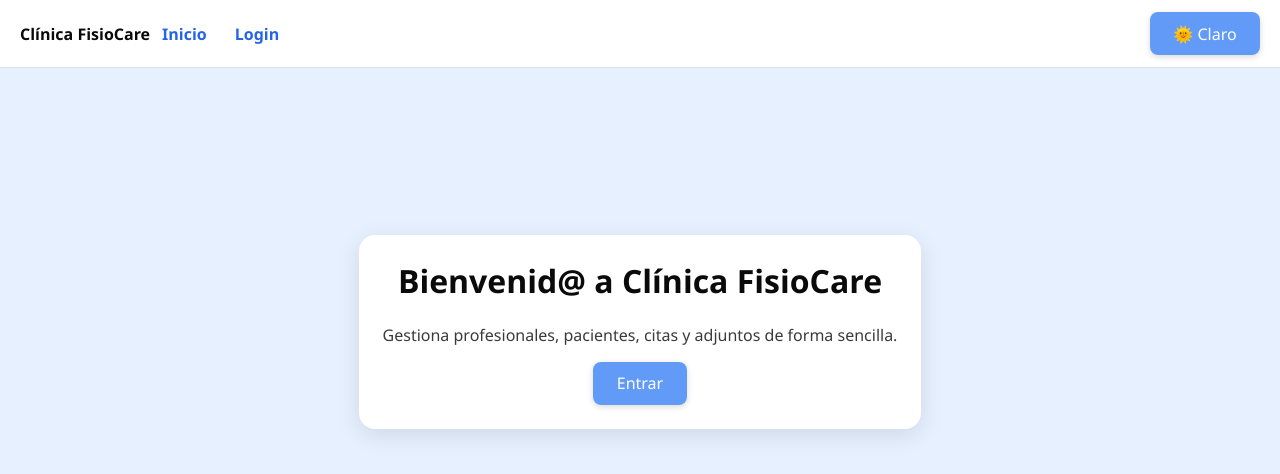
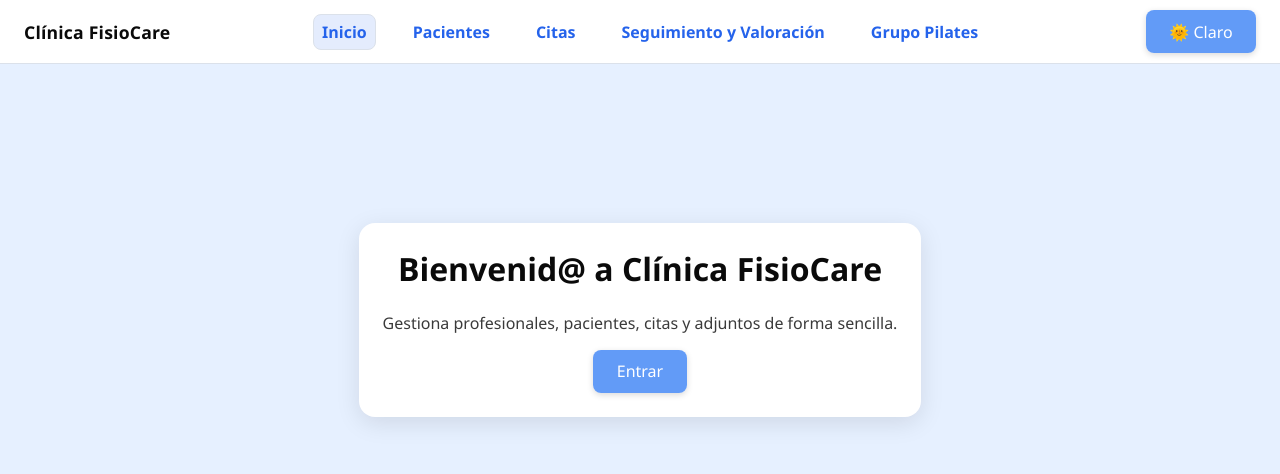
Before and after one commit to Angysg/FisioCare, a React (Vite) app in the folder client/: page / in a window 1280 px wide. Shown: the top 474 px of the page. Built offline with nearby package versions, Linux system fonts and the light colour scheme; no server answers.

Commit message:
Actualización: layout, roles, modo oscuro y ajustes CSS

```diff
--- a/client/src/App.css
+++ b/client/src/App.css
@@ -1,7 +1,7 @@
 :root{
   /* Dark (por defecto) */
   --bg:#0f172a;
-  --surface:#111827;
+  --surface:#1c2840;
   --text:#e2e8f0;
   --muted:#94a3b8;
   --border:#1f2937;
@@ -69,6 +69,13 @@ body{
   transition: background-color .3s ease, color .3s ease;
 }
 
+/* Contenedor general: recupera márgenes y respiro */
+.container{
+  max-width: 1100px;
+  margin: 0 auto;
+  padding: 20px;
+}
+
 /* Header */
 header{
   position: sticky; top:0; z-index:10;
@@ -77,8 +84,14 @@ header{
 }
 nav a{
   color: var(--link); text-decoration: none; font-weight: 600; margin-right: 1rem;
+  padding: 6px 8px; border-radius: 8px; border: 1px solid transparent;
 }
 nav a:hover{ color: var(--link-hover); text-decoration: underline; }
+/* Estado activo para NavLink */
+nav a.active{
+  background: color-mix(in srgb, var(--link) 12%, transparent);
+  border-color: var(--border);
+}
 
 /* =========================
    Título de página
@@ -185,10 +198,8 @@ button[disabled]{ opacity:.6; cursor:not-allowed }
   display: grid;
   gap: 12px;
 }
-
-/* Tarjeta de cada paciente (ligera, sin “blanco puro”) */
 #listaPacientes .pac-item {
-  background: var(--panel);                   /* usa panel según tema */
+  background: var(--panel);
   border: 1px solid var(--border);
   border-radius: 10px;
   padding: 10px 12px;
@@ -196,34 +207,28 @@ button[disabled]{ opacity:.6; cursor:not-allowed }
   display: flex;
   flex-direction: column;
 }
-
-/* Hover consistente */
 #listaPacientes .pac-item:hover {
   background: var(--panel-hover);
   transform: translateY(-1px);
 }
-
-/* Tipografías internas */
 #listaPacientes .pac-item .name {
   font-weight: 700;
   line-height: 1.25;
   margin-bottom: 2px;
   color: var(--text);
 }
-
-/* En oscuro, subimos el contraste de la línea secundaria */
 #listaPacientes .pac-item .meta {
   font-size: .95rem;
-  color: color-mix(in oklab, var(--text) 72%, transparent); /* buena legibilidad */
+  color: color-mix(in oklab, var(--text) 72%, transparent);
 }
 
-/* Cabecera local de página: sin fondo ni borde */
+/* Cabecera local de página */
 .page-header{
   display: flex;
   justify-content: space-between;
   align-items: center;
   margin: 0 0 12px 0;
-  background: transparent !important; /* clave para no coger el fondo del header global */
+  background: transparent !important;
   border: 0 !important;
   padding: 0;
 }
@@ -232,14 +237,53 @@ button[disabled]{ opacity:.6; cursor:not-allowed }
 }
 .page-header__user{ color: var(--muted); }
 
-/* Título de página usa variables del tema (ya definidas) */
+/* Título de página */
 .page-title{
   margin: 0;
   font-size: 2rem;
   letter-spacing: .02em;
   font-weight: 800;
-  color: var(--title);      /* en claro = oscuro; en oscuro = claro */
+  color: var(--title);
   text-shadow: var(--title-shadow);
-  background: transparent; /* por si acaso */
+  background: transparent;
   display: inline-block;
 }
+
+/* --------- Dashboard como lista vertical ---------- */
+.dashboard-list {
+  display: grid;
+  grid-template-columns: 1fr;
+  gap: 16px;
+  margin-top: 12px;
+}
+/* Evita que los enlaces del dashboard cambien el color visitado */
+.card-link, .card-link:visited { color: inherit; }
+
+.card-link {
+  display: block;
+  padding: 16px 18px;
+  border-radius: 14px;
+  border: 1px solid var(--card-bd, var(--border));
+  background: var(--card-bg);
+  text-decoration: none;
+  transition: box-shadow .15s ease, transform .05s ease, border-color .15s ease;
+}
+.card-link:hover {
+  transform: translateY(-1px);
+  box-shadow: 0 4px 16px rgba(0,0,0,.10);
+  border-color: var(--card-bd-strong, var(--border));
+}
+.card-link h2, .card-link p { margin: 0; color: var(--text); }
+.card-link p { color: var(--muted); margin-top: .35rem; }
+
+/* Variables específicas para las tarjetas del dashboard */
+body.light {
+  --card-bg: #ffffff;                 /* tarjetas claras y limpias */
+  --card-bd: rgba(15, 23, 42, .15);
+  --card-bd-strong: rgba(15, 23, 42, .30);
+}
+body.dark {
+  --card-bg: #151c2b;                 /* como el listado de pacientes */
+  --card-bd: rgba(255, 255, 255, .12);
+  --card-bd-strong: rgba(255, 255, 255, .24);
+}
--- a/client/src/App.jsx
+++ b/client/src/App.jsx
@@ -1,20 +1,36 @@
-// Rutas de la app: /login y /pacientes (protegida)
 import { BrowserRouter, Routes, Route, Navigate } from "react-router-dom";
 import Layout from "./components/Layout.jsx";
 import Home from "./pages/Home.jsx";
 import Login from "./pages/Login";
 import Pacientes from "./pages/Pacientes";
 import ProtectedRoute from "./components/ProtectedRoute";
+import Dashboard from "./pages/Dashboard.jsx";
+import Citas from "./pages/Citas.jsx";
+import Seguimiento from "./pages/Seguimiento.jsx";
+import Pilates from "./pages/Pilates.jsx";
+import Fisioterapeutas from "./pages/Fisioterapeutas.jsx";
 
 export default function App() {
   return (
     <BrowserRouter>
       <Routes>
-        {/* Inicio (si hay sesión, el botón te llevará a /pacientes) */}
-        <Route path="/" element={<Layout><Home/></Layout>} />
+        {/* Inicio */}
+        <Route path="/" element={<Layout><Home /></Layout>} />
 
-        {/* Login (también bajo el layout para tener el header global con el toggle) */}
-        <Route path="/login" element={<Layout><Login/></Layout>} />
+        {/* Login */}
+        <Route path="/login" element={<Layout><Login /></Layout>} />
+
+        {/* Dashboard (protegido) */}
+        <Route
+          path="/dashboard"
+          element={
+            <Layout>
+              <ProtectedRoute>
+                <Dashboard />
+              </ProtectedRoute>
+            </Layout>
+          }
+        />
 
         {/* Pacientes (protegida) */}
         <Route
@@ -22,14 +38,62 @@ export default function App() {
           element={
             <Layout>
               <ProtectedRoute>
-                <Pacientes/>
+                <Pacientes />
+              </ProtectedRoute>
+            </Layout>
+          }
+        />
+
+        {/* Citas (protegida) */}
+        <Route
+          path="/citas"
+          element={
+            <Layout>
+              <ProtectedRoute>
+                <Citas />
+              </ProtectedRoute>
+            </Layout>
+          }
+        />
+
+        {/* Seguimiento (protegida) */}
+        <Route
+          path="/seguimiento"
+          element={
+            <Layout>
+              <ProtectedRoute>
+                <Seguimiento />
+              </ProtectedRoute>
+            </Layout>
+          }
+        />
+
+        {/* Grupo Pilates (protegida) */}
+        <Route
+          path="/pilates"
+          element={
+            <Layout>
+              <ProtectedRoute>
+                <Pilates />
+              </ProtectedRoute>
+            </Layout>
+          }
+        />
+
+        {/* Fisioterapeutas (protegida, visible solo en UI si admin) */}
+        <Route
+          path="/fisioterapeutas"
+          element={
+            <Layout>
+              <ProtectedRoute>
+                <Fisioterapeutas />
               </ProtectedRoute>
             </Layout>
           }
         />
 
         {/* Fallback */}
-        <Route path="*" element={<Navigate to="/" />} />
+        <Route path="*" element={<Navigate to="/" replace />} />
       </Routes>
     </BrowserRouter>
   );
--- a/client/src/components/Layout.jsx
+++ b/client/src/components/Layout.jsx
@@ -1,33 +1,93 @@
-import { Link } from "react-router-dom";
-import ThemeToggle from "./ThemeToggle.jsx";
-import { isLoggedIn } from "../auth.js";
-
-const clinicName = import.meta.env.VITE_CLINIC_NAME || "Clínica";
+import { Link, NavLink } from "react-router-dom";
+import ThemeToggle from "./ThemeToggle";
+import { getRole } from "../session";
 
 export default function Layout({ children }) {
-  const logged = isLoggedIn();
+  const role = getRole(); // "admin" | "fisioterapeuta"
+
+  const base = [
+    { to: "/", label: "Inicio" },
+    { to: "/pacientes", label: "Pacientes" },
+    { to: "/citas", label: "Citas" },
+    { to: "/seguimiento", label: "Seguimiento y Valoración" },
+    { to: "/pilates", label: "Grupo Pilates" },
+  ];
+  const extraAdmin =
+    role === "admin" ? [{ to: "/fisioterapeutas", label: "Fisioterapeutas" }] : [];
+  const links = [...base, ...extraAdmin];
 
   return (
-    <div style={{ minHeight: "100vh", display: "flex", flexDirection: "column" }}>
-      {/* Header global */}
-      <header style={{
-        display:"flex", alignItems:"center", justifyContent:"space-between",
-        padding:"12px 20px", borderBottom:"1px solid var(--border)"
-      }}>
-        <div style={{ display:"flex", alignItems:"center", gap:12 }}>
-          <span style={{ fontWeight:800 }}>{clinicName}</span>
-          <nav style={{ display:"flex", gap:12 }}>
-            <Link to="/">Inicio</Link>
-            {logged ? <Link to="/pacientes">Pacientes</Link> : <Link to="/login">Login</Link>}
+    <>
+      <header
+        style={{
+          position: "sticky",
+          top: 0,
+          zIndex: 20,
+          backdropFilter: "saturate(180%) blur(8px)",
+          background: "var(--surface)",
+          borderBottom: "1px solid var(--border)",
+        }}
+      >
+        {/* Wrapper del header un poco más ancho que .container normal */}
+        <div
+          style={{
+            maxWidth: "1280px",              // ⬅️ más ancho para separar extremos
+            margin: "0 auto",
+            padding: "10px 24px",            // ⬅️ pequeño padding lateral
+            display: "grid",
+            gridTemplateColumns: "auto 1fr auto", // título | nav | toggle
+            alignItems: "center",
+            columnGap: "16px",
+          }}
+        >
+          {/* Izquierda: logo / título */}
+          <div style={{ justifySelf: "start" }}>
+            <Link
+              to="/"
+              style={{
+                fontWeight: 800,
+                textDecoration: "none",
+                color: "var(--text)",
+                fontSize: "1.1rem",
+                letterSpacing: ".2px",
+              }}
+            >
+              Clínica FisioCare
+            </Link>
+          </div>
+
+          {/* Centro: navegación */}
+          <nav
+            className="topnav"
+            style={{
+              display: "flex",
+              gap: "12px",
+              flexWrap: "wrap",
+              justifyContent: "center",
+            }}
+          >
+            {links.map((l) => (
+              <NavLink
+                key={l.to}
+                to={l.to}
+                className={({ isActive }) => (isActive ? "active" : "")}
+              >
+                {l.label}
+              </NavLink>
+            ))}
           </nav>
+
+          {/* Derecha: botón tema completamente al extremo */}
+          <div style={{ justifySelf: "end" }}>
+            <ThemeToggle />
+          </div>
         </div>
-        <ThemeToggle />
       </header>
 
-      {/* Contenido de cada página */}
-      <main style={{ flex:1, padding: 24 }}>
+      {/* Contenido con el ancho habitual */}
+      <div className="container" style={{ paddingTop: 16 }}>
         {children}
-      </main>
-    </div>
+      </div>
+    </>
   );
 }
--- /dev/null
+++ b/client/src/pages/Citas.jsx
@@ -0,0 +1 @@
+export default function Citas(){ return <main className="container"><h1>Citas</h1></main>; }
--- /dev/null
+++ b/client/src/pages/Dashboard.jsx
@@ -0,0 +1,34 @@
+import { Link } from "react-router-dom";
+import { getRole } from "../session";
+
+export default function Dashboard() {
+  const role = getRole(); // "admin" | "fisioterapeuta"
+
+  const comunes = [
+    { title: "Pacientes", to: "/pacientes", desc: "Gestión de fichas" },
+    { title: "Citas", to: "/citas", desc: "Agenda y reservas" },
+    { title: "Seguimiento y Valoración", to: "/seguimiento", desc: "Controles y notas" },
+    { title: "Grupo Pilates", to: "/pilates", desc: "Grupos y horarios" },
+  ];
+
+  const adminOnly = [
+    { title: "Fisioterapeutas", to: "/fisioterapeutas", desc: "Altas, permisos y roles" },
+  ];
+
+  const cards = role === "admin" ? [...comunes, ...adminOnly] : comunes;
+
+  return (
+    <main className="container">
+      <h1 className="page-title" style={{ margin: "1rem 0" }}>Panel</h1>
+
+      <div className="dashboard-list">
+        {cards.map((c) => (
+          <Link key={c.title} to={c.to} className="card-link">
+            <h2>{c.title}</h2>
+            <p>{c.desc}</p>
+          </Link>
+        ))}
+      </div>
+    </main>
+  );
+}
--- /dev/null
+++ b/client/src/pages/Fisioterapeutas.jsx
@@ -0,0 +1,8 @@
+export default function Fisioterapeutas() {
+  return (
+    <main className="container">
+      <h1>Fisioterapeutas</h1>
+      <p>Gestión de usuarios, permisos y roles (solo administrador).</p>
+    </main>
+  );
+}
--- /dev/null
+++ b/client/src/pages/Pilates.jsx
@@ -0,0 +1 @@
+export default function Pilates(){ return <main className="container"><h1>Grupo Pilates</h1></main>; }
--- /dev/null
+++ b/client/src/pages/Seguimiento.jsx
@@ -0,0 +1 @@
+export default function Seguimiento(){ return <main className="container"><h1>Seguimiento y Valoración</h1></main>; }
--- /dev/null
+++ b/client/src/session.js
@@ -0,0 +1,26 @@
+// Gestiona la sesión y el rol del usuario desde localStorage.
+// Compatible con tu estructura actual { token, user: { role: 'admin' | 'fisioterapeuta' } }
+
+export function getUserSafe() {
+  try {
+    const raw = localStorage.getItem("user");
+    if (!raw) return null;
+    return JSON.parse(raw);
+  } catch {
+    return null;
+  }
+}
+
+export function getRole() {
+  const u = getUserSafe();
+  const role = u?.role?.toLowerCase?.() || "fisioterapeuta"; // por defecto
+  return role === "admin" ? "admin" : "fisioterapeuta";
+}
+
+export function isAdmin() {
+  return getRole() === "admin";
+}
+
+export function isLoggedIn() {
+  return !!localStorage.getItem("token");
+}
```
Also changed, not shown: client/src/pages/Login.jsx (+30 -9 lines).
